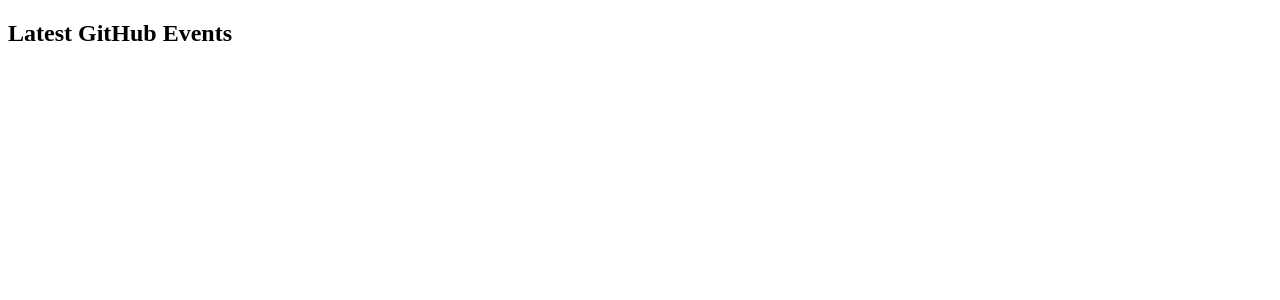
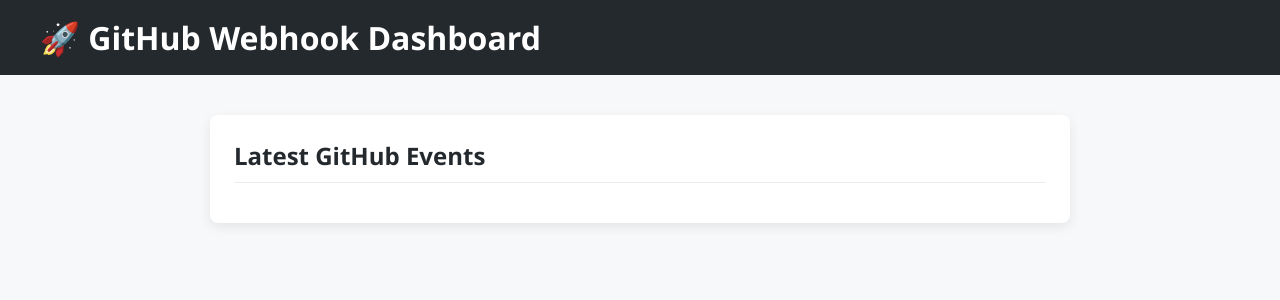
Before and after one commit to Ritik10x/webhook-repo, a Flask app: page / in a window 1280 px wide. Shown: the top 300 px of the page. Run offline with Flask 3, Linux system fonts and the light colour scheme; data that the repository does not hold is empty.

Commit message:
Ui improved

```diff
--- /dev/null
+++ b/static/style.css
@@ -0,0 +1,56 @@
+* {
+  margin: 0;
+  padding: 0;
+  box-sizing: border-box;
+  font-family: "Segoe UI", Tahoma, sans-serif;
+}
+
+body {
+  background: #f6f8fa;
+  color: #24292e;
+}
+
+.navbar {
+  background: #24292e;
+  color: white;
+  padding: 16px 40px;
+}
+
+.container {
+  max-width: 900px;
+  margin: 40px auto;
+  padding: 0 20px;
+}
+
+.card {
+  background: white;
+  border-radius: 8px;
+  padding: 24px;
+  box-shadow: 0 4px 12px rgba(0,0,0,0.08);
+}
+
+.card h2 {
+  margin-bottom: 16px;
+  border-bottom: 1px solid #eaecef;
+  padding-bottom: 10px;
+}
+
+.events-list {
+  list-style: none;
+}
+
+.events-list li {
+  padding: 12px 10px;
+  border-bottom: 1px solid #eaecef;
+  display: flex;
+  align-items: center;
+}
+
+.events-list li:last-child {
+  border-bottom: none;
+}
+
+.events-list li::before {
+  content: "🔔";
+  margin-right: 10px;
+}
--- a/templates/index.html
+++ b/templates/index.html
@@ -1,11 +1,22 @@
 <!DOCTYPE html>
-<html>
+<html lang="en">
 <head>
+  <meta charset="UTF-8" />
   <title>GitHub Events</title>
+  <link rel="stylesheet" href="/static/style.css" />
 </head>
 <body>
-  <h2>Latest GitHub Events</h2>
-  <ul id="events"></ul>
+
+  <header class="navbar">
+    <h1>🚀 GitHub Webhook Dashboard</h1>
+  </header>
+
+  <main class="container">
+    <div class="card">
+      <h2>Latest GitHub Events</h2>
+      <ul id="events" class="events-list"></ul>
+    </div>
+  </main>
 
   <script src="/static/script.js"></script>
 </body>
```
